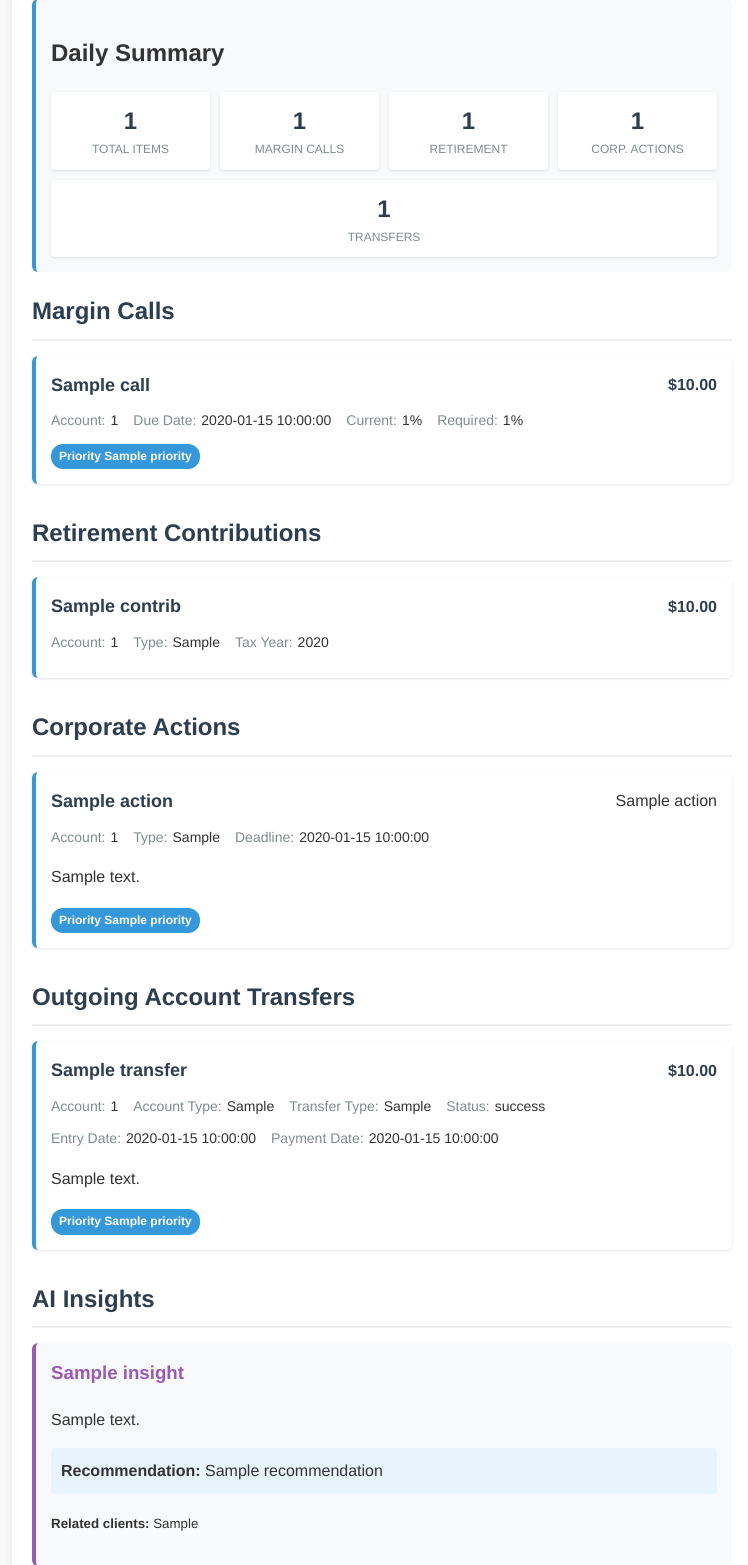
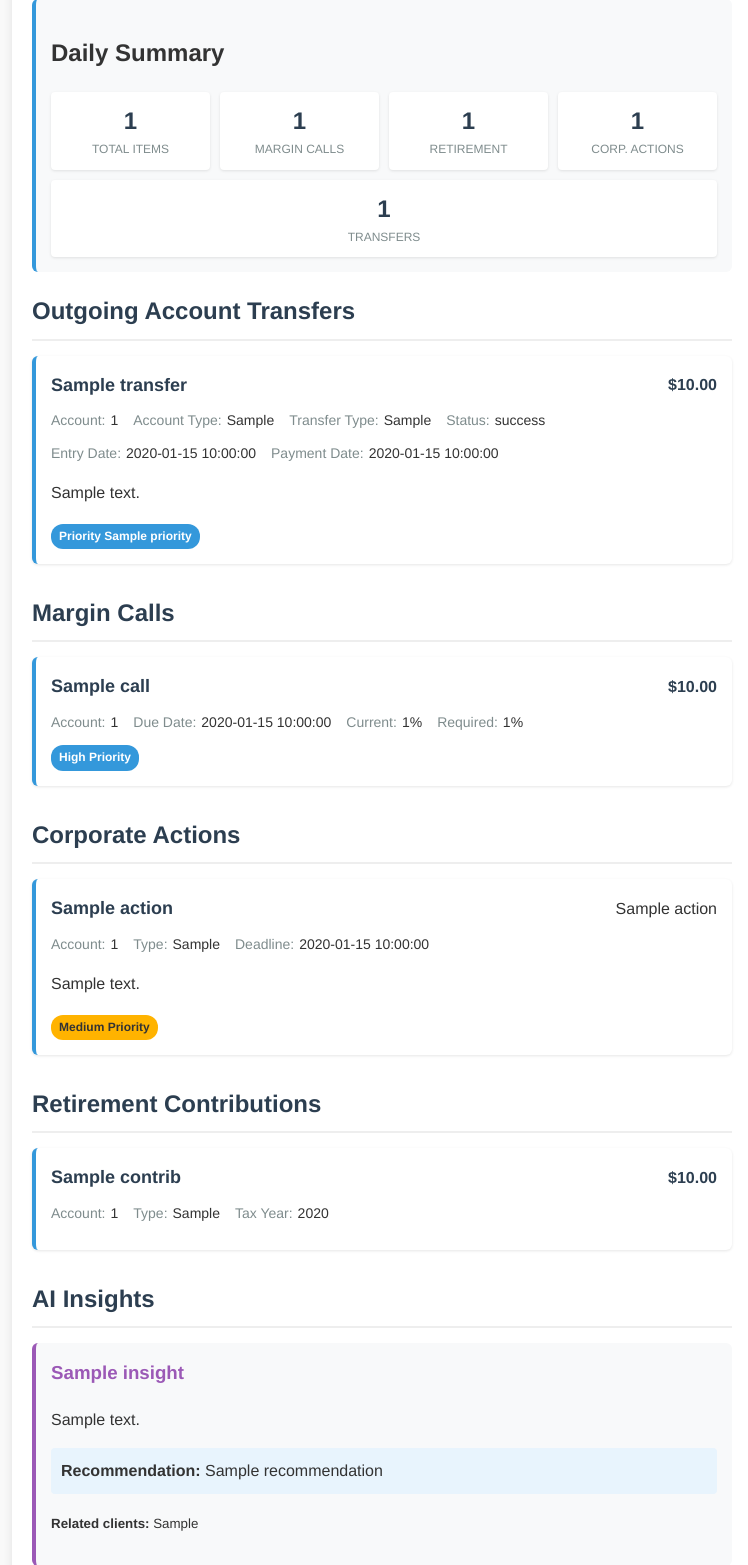
Before and after one commit to gunavj-agent/financial_digest_emailer, a Python web app: template templates/base_digest.html in a window 1280 px wide. Shown: the part 300-1865 px from the top of the page, without its empty margins (258-1006 px from the left). Run offline with Jinja, Linux system fonts and the light colour scheme; the template is opened without the code that fills it: most values are stand-ins (such as "Sample title", 1, 10 or a date in 2020).

Commit message:
Update priority display in digest email and improve template structure
- Changed Outgoing Account Transfer priority 1 to display as 'Critical' in red
- Changed Margin Calls to display as 'High Priority' in blue
- Changed Corporate Actions to display as 'Medium Priority' in amber
- Reordered sections: 1) Outgoing Transfers, 2) Margin Calls, 3) Corporate Actions, 4) Retirement
- Removed hardcoded Anthropic API key from direct_test.py
- Updated priority values in models.py

```diff
--- a/direct_test.py
+++ b/direct_test.py
@@ -28,7 +28,7 @@ logger = logging.getLogger("direct_test")
 load_dotenv()
 
 # Explicitly set environment variables for testing
-os.environ["ANTHROPIC_API_KEY"] = "dummy123"
+
 os.environ["SMTP_SERVER"] = "smtp.gmail.com"
 os.environ["SMTP_PORT"] = "587"
 os.environ["SMTP_USERNAME"] = "gunasekaran.jayagopal@gmail.com"
--- a/templates/base_digest.html
+++ b/templates/base_digest.html
@@ -126,8 +126,17 @@
             background-color: #3498db;
             color: white;
         }
+        .priority-badge.critical {
+            background-color: #e74c3c;
+            color: #fff;
+        }
         .priority-badge.high {
-            background-color: #e74c3c;
+            background-color: #ffb300;
+            color: #333;
+        }
+        .priority-badge.medium {
+            background-color: #3498db;
+            color: #fff;
         }
         .insight-card {
             background-color: #f8f9fa;
@@ -196,10 +205,58 @@
             </div>
         </div>
 
+        {% if outgoing_account_transfers %}
+        <div class="section">
+            <h2 class="section-title">Outgoing Account Transfers</h2>
+            {% for transfer in outgoing_account_transfers|sort(attribute='priority', reverse=true) %}
+            <div class="card {% if transfer.priority >= 4 %}high-priority{% endif %}">
+                <div class="card-header">
+                    <h3 class="card-title">{{ transfer.client_name }}</h3>
+                    <span class="card-amount">${{ "{:,.2f}".format(transfer.net_amount) }}</span>
+                </div>
+                <div class="card-meta">
+                    <div class="card-meta-item">
+                        <span class="card-meta-label">Account:</span>
+                        <span>{{ transfer.account_number }}</span>
+                    </div>
+                    <div class="card-meta-item">
+                        <span class="card-meta-label">Account Type:</span>
+                        <span>{{ transfer.account_type }}</span>
+                    </div>
+                    <div class="card-meta-item">
+                        <span class="card-meta-label">Transfer Type:</span>
+                        <span>{{ transfer.transfer_type }}</span>
+                    </div>
+                    <div class="card-meta-item">
+                        <span class="card-meta-label">Status:</span>
+                        <span>{{ transfer.status }}</span>
+                    </div>
+                </div>
+                <div class="card-meta">
+                    <div class="card-meta-item">
+                        <span class="card-meta-label">Entry Date:</span>
+                        <span>{{ transfer.entry_date }}</span>
+                    </div>
+                    <div class="card-meta-item">
+                        <span class="card-meta-label">Payment Date:</span>
+                        <span>{{ transfer.payment_date }}</span>
+                    </div>
+                </div>
+                <p>{{ transfer.description }}</p>
+                <div>
+                    <span class="priority-badge {% if transfer.priority == 1 %}critical{% elif transfer.priority >= 4 %}high{% endif %}">
+    {% if transfer.priority == 1 %}Critical{% elif transfer.priority >= 4 %}High Priority{% else %}Priority {{ transfer.priority }}{% endif %}
+</span>
+                </div>
+            </div>
+            {% endfor %}
+        </div>
+        {% endif %}
+
         {% if margin_calls %}
         <div class="section">
             <h2 class="section-title">Margin Calls</h2>
-            {% for call in margin_calls %}
+            {% for call in margin_calls|sort(attribute='priority', reverse=true) %}
             <div class="card {% if call.priority >= 4 %}high-priority{% endif %}">
                 <div class="card-header">
                     <h3 class="card-title">{{ call.client_name }}</h3>
@@ -224,8 +281,42 @@
                     </div>
                 </div>
                 <div>
-                    <span class="priority-badge {% if call.priority >= 4 %}high{% endif %}">
-                        {% if call.priority >= 4 %}High Priority{% else %}Priority {{ call.priority }}{% endif %}
+                    <span class="priority-badge medium">
+    High Priority
+</span>
+                </div>
+            </div>
+            {% endfor %}
+        </div>
+        {% endif %}
+
+        {% if corporate_actions %}
+        <div class="section">
+            <h2 class="section-title">Corporate Actions</h2>
+            {% for action in corporate_actions|sort(attribute='priority', reverse=true) %}
+            <div class="card {% if action.priority >= 4 %}high-priority{% endif %}">
+                <div class="card-header">
+                    <h3 class="card-title">{{ action.client_name }}</h3>
+                    <span>{{ action.security_name }}</span>
+                </div>
+                <div class="card-meta">
+                    <div class="card-meta-item">
+                        <span class="card-meta-label">Account:</span>
+                        <span>{{ action.account_number }}</span>
+                    </div>
+                    <div class="card-meta-item">
+                        <span class="card-meta-label">Type:</span>
+                        <span>{{ action.action_type }}</span>
+                    </div>
+                    <div class="card-meta-item">
+                        <span class="card-meta-label">Deadline:</span>
+                        <span>{{ action.deadline_date }}</span>
+                    </div>
+                </div>
+                <p>{{ action.description }}</p>
+                <div>
+                    <span class="priority-badge high">
+    Medium Priority
 </span>
                 </div>
             </div>
@@ -261,88 +352,6 @@
         </div>
         {% endif %}
 
-        {% if corporate_actions %}
-        <div class="section">
-            <h2 class="section-title">Corporate Actions</h2>
-            {% for action in corporate_actions %}
-            <div class="card {% if action.priority >= 4 %}high-priority{% endif %}">
-                <div class="card-header">
-                    <h3 class="card-title">{{ action.client_name }}</h3>
-                    <span>{{ action.security_name }}</span>
-                </div>
-                <div class="card-meta">
-                    <div class="card-meta-item">
-                        <span class="card-meta-label">Account:</span>
-                        <span>{{ action.account_number }}</span>
-                    </div>
-                    <div class="card-meta-item">
-                        <span class="card-meta-label">Type:</span>
-                        <span>{{ action.action_type }}</span>
-                    </div>
-                    <div class="card-meta-item">
-                        <span class="card-meta-label">Deadline:</span>
-                        <span>{{ action.deadline_date }}</span>
-                    </div>
-                </div>
-                <p>{{ action.description }}</p>
-                <div>
-                    <span class="priority-badge {% if action.priority >= 4 %}high{% endif %}">
-                        {% if action.priority >= 4 %}High Priority{% else %}Priority {{ action.priority }}{% endif %}
-                    </span>
-                </div>
-            </div>
-            {% endfor %}
-        </div>
-        {% endif %}
-
-        {% if outgoing_account_transfers %}
-        <div class="section">
-            <h2 class="section-title">Outgoing Account Transfers</h2>
-            {% for transfer in outgoing_account_transfers %}
-            <div class="card {% if transfer.priority >= 4 %}high-priority{% endif %}">
-                <div class="card-header">
-                    <h3 class="card-title">{{ transfer.client_name }}</h3>
-                    <span class="card-amount">${{ "{:,.2f}".format(transfer.net_amount) }}</span>
-                </div>
-                <div class="card-meta">
-                    <div class="card-meta-item">
-                        <span class="card-meta-label">Account:</span>
-                        <span>{{ transfer.account_number }}</span>
-                    </div>
-                    <div class="card-meta-item">
-                        <span class="card-meta-label">Account Type:</span>
-                        <span>{{ transfer.account_type }}</span>
-                    </div>
-                    <div class="card-meta-item">
-                        <span class="card-meta-label">Transfer Type:</span>
-                        <span>{{ transfer.transfer_type }}</span>
-                    </div>
-                    <div class="card-meta-item">
-                        <span class="card-meta-label">Status:</span>
-                        <span>{{ transfer.status }}</span>
-                    </div>
-                </div>
-                <div class="card-meta">
-                    <div class="card-meta-item">
-                        <span class="card-meta-label">Entry Date:</span>
-                        <span>{{ transfer.entry_date }}</span>
-                    </div>
-                    <div class="card-meta-item">
-                        <span class="card-meta-label">Payment Date:</span>
-                        <span>{{ transfer.payment_date }}</span>
-                    </div>
-                </div>
-                <p>{{ transfer.description }}</p>
-                <div>
-                    <span class="priority-badge {% if transfer.priority >= 4 %}high{% endif %}">
-                        {% if transfer.priority >= 4 %}High Priority{% else %}Priority {{ transfer.priority }}{% endif %}
-                    </span>
-                </div>
-            </div>
-            {% endfor %}
-        </div>
-        {% endif %}
-
         {% if ai_insights %}
         <div class="section">
             <h2 class="section-title">AI Insights</h2>
```
Also changed, not shown: src/models.py (+4 -4 lines). Lines whose indentation alone changed are shown as unchanged.
